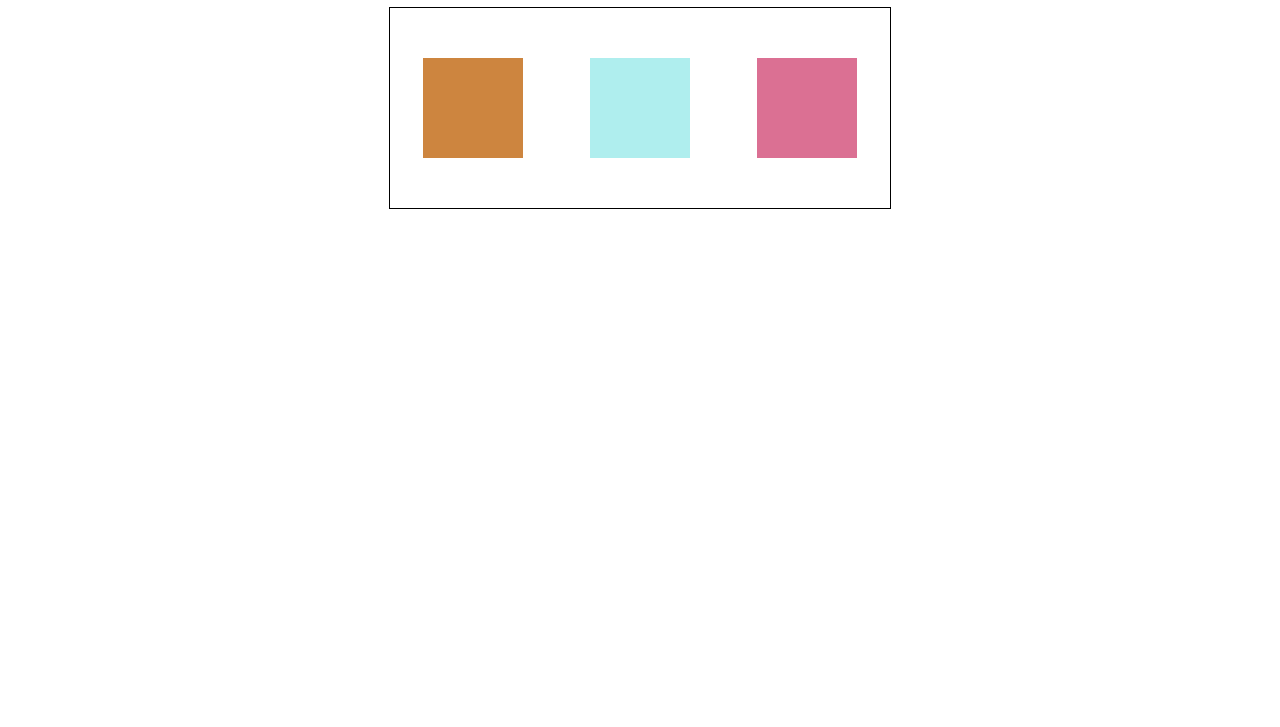
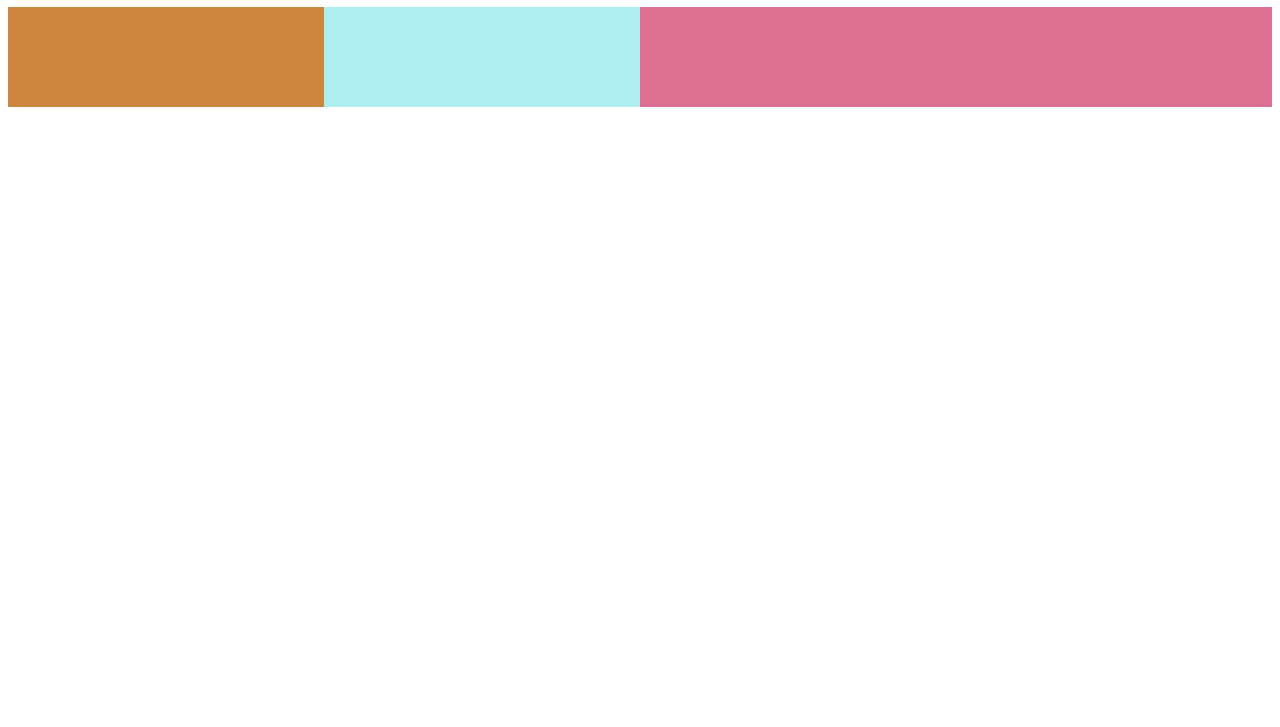
Before and after one commit to letotor/flexbox, a website built with Parcel: page index.html in a window 1280 px wide. Shown: the part 73-800 px from the top of the page. Built offline with nearby package versions, Linux system fonts and the light colour scheme.

Commit message:
flex-grow-2

```diff
--- a/index.html
+++ b/index.html
@@ -11,12 +11,12 @@
 
 <body>
     <h1>
-        Space the element horizontally and center them vertically
+        Flexbox
     </h1>
     <div class="bloc-container">
-        <div class="blocs bg-peru"></div>
-        <div class="blocs bg-turquoise"></div>
-        <div class="blocs bg-violetred"></div>
+        <div class="blocs box-1"></div>
+        <div class="blocs box-2"></div>
+        <div class="blocs box-3"></div>
     </div>
 </body>
 
--- a/style.css
+++ b/style.css
@@ -1,26 +1,23 @@
 .bloc-container {
-    margin: auto;
-    width:500px;
     display: flex;
-    border: 1px solid black;
-    height: 200px;
-    justify-content: space-around;
-    align-items: center;
+    justify-content: center;
 }
 
 .blocs {
-    width: 100px;
     height: 100px;
 }
 
-.bg-peru {
+.box-1 {
+    flex: 1;
     background-color: peru;
 }
 
-.bg-turquoise {
+.box-2 {
+    flex: 1;
     background-color: paleturquoise;
 }
 
-.bg-violetred {
+.box-3 {
+    flex: 2;
     background-color: palevioletred;
 }
```
